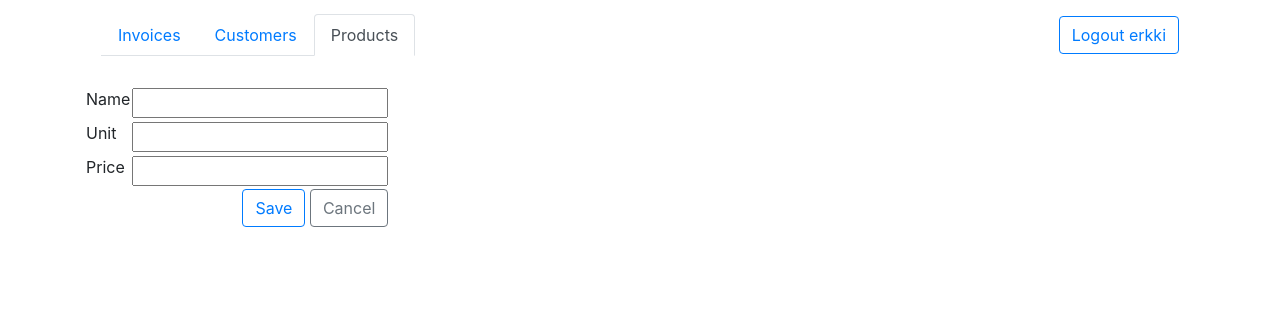
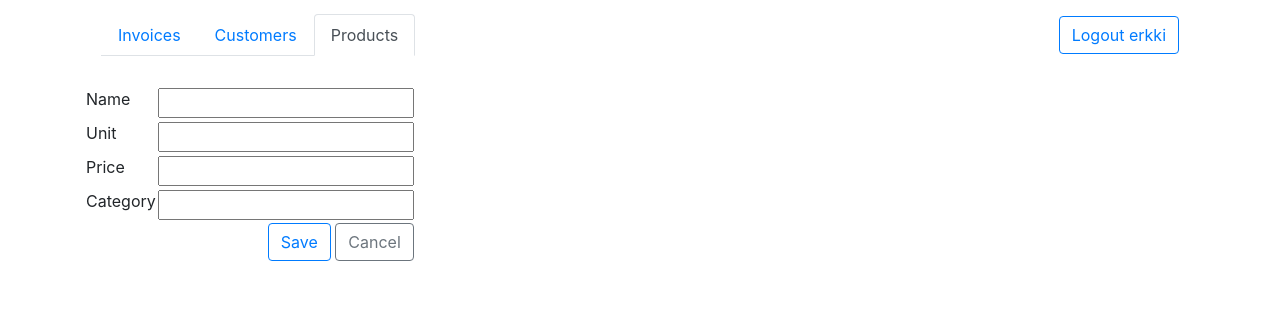
Before and after one commit to riihikallio/tsoha-laskutus, a Flask app: page /products/new/ in a window 1280 px wide. Shown: the top 330 px of the page. Run offline with Flask 2, Linux system fonts and the light colour scheme; a user stored in the database is signed in; some libraries are stand-ins or nearby versions.

Commit message:
Add product category

```diff
--- a/application/product/forms.py
+++ b/application/product/forms.py
@@ -5,6 +5,7 @@ class ProductForm(FlaskForm):
     name = StringField("Name", [validators.InputRequired()])
     unit = StringField("Unit", [validators.InputRequired()])
     price = FloatField("Price", [validators.NumberRange(min=0.01)])
+    category = StringField("Category", [validators.InputRequired()])
 
     class Meta:
         csrf = False
--- a/application/product/models.py
+++ b/application/product/models.py
@@ -9,8 +9,10 @@ class Product(db.Model):
     name = db.Column(db.String(144), nullable=False)
     unit = db.Column(db.String(10), nullable=False)
     price = db.Column(db.Float(), nullable=False)
+    category = db.Column(db.String(144), nullable=False)
 
-    def __init__(self, name, unit, price):
+    def __init__(self, name, unit, price, category):
         self.name = name
         self.unit = unit
         self.price = price
+        self.category = category
--- a/application/product/views.py
+++ b/application/product/views.py
@@ -18,6 +18,7 @@ def product_edit(number):
     f.name.data = p.name
     f.unit.data = p.unit
     f.price.data = p.price
+    f.category.data = p.category
     if bool(p):
         return render_template("product/edit.html", form=f, num=p.number)
     else:
@@ -35,6 +36,7 @@ def product_save(number):
         p.name = f.name.data
         p.unit = f.unit.data
         p.price = f.price.data
+        p.category = f.category.data
         db.session().commit()
     return redirect(url_for("products_index"))
 
@@ -51,7 +53,7 @@ def product_create():
     f = ProductForm(request.form)
     if not f.validate():
         return render_template("product/edit.html", form = f, num=0)
-    p = Product(f.name.data, f.unit.data, f.price.data)
+    p = Product(f.name.data, f.unit.data, f.price.data, f.category.data)
     if bool(p.name):
         db.session().add(p)
         db.session().commit()
--- a/application/templates/product/edit.html
+++ b/application/templates/product/edit.html
@@ -51,6 +51,17 @@
         </td>
       </tr>
       <tr>
+        <td>{{ form.category.label }}</td>
+        <td>{{ form.category }}</td>
+        <td>
+          <ul>
+            {% for error in form.category.errors %}
+            <li>{{ error }}</li>
+            {% endfor %}
+          </ul>
+        </td>
+      </tr>
+      <tr>
         <td>
           {% if num != 0 %}
           <a class="btn btn-outline-danger" role="button" href="{{ url_for('product_delete', number=num) }}">
```
